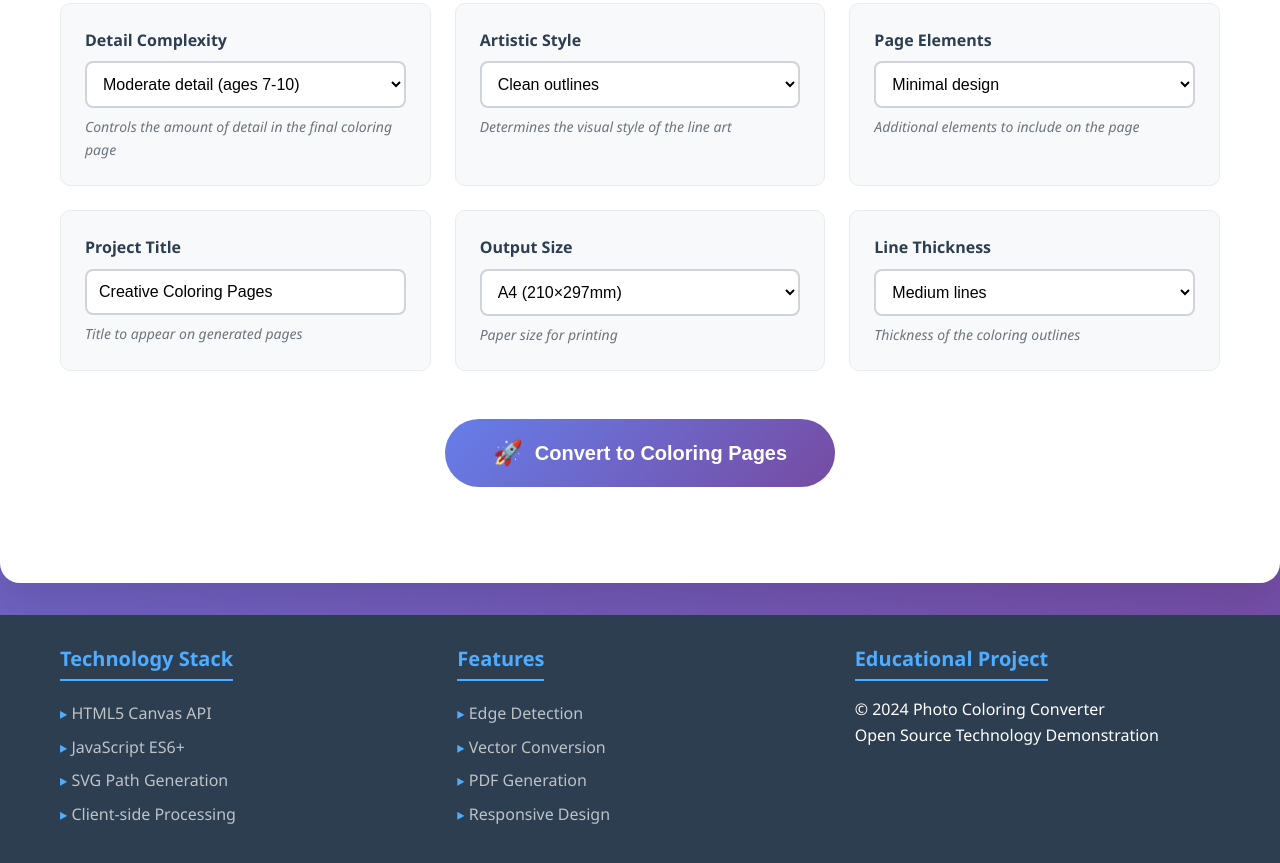
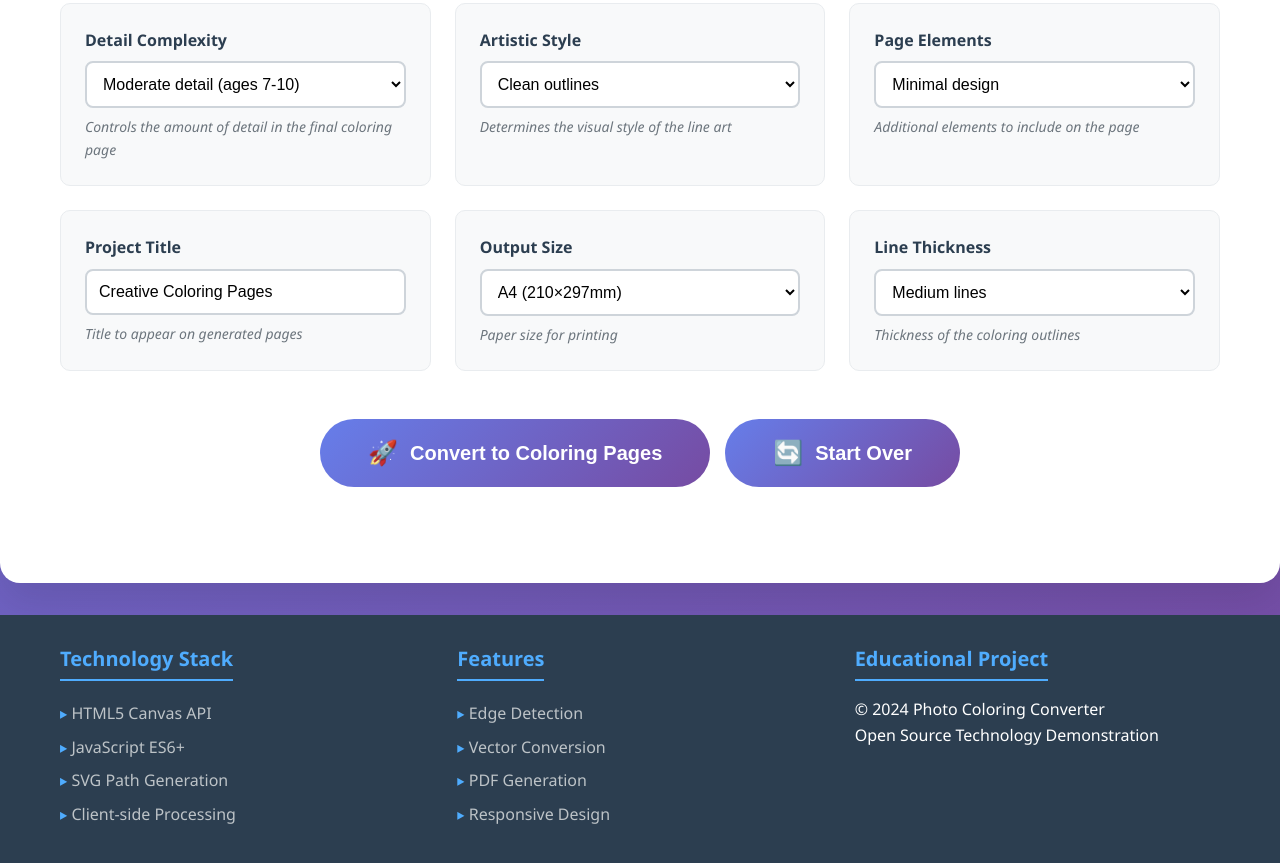
Before and after one commit to theprecursorius00/creative-memories-app, a plain HTML site: page index.html in a window 1280 px wide. Shown: the part 1331-2194 px from the top of the page. Drawn offline with Linux system fonts and the light colour scheme.

Commit message:
Update index.html
dual button

```diff
--- a/index.html
+++ b/index.html
@@ -142,11 +142,16 @@
 
             <!-- Process Button -->
             <section class="process-section">
+                <div class="button-group">
                 <button class="process-btn" id="processBtn" onclick="startImageProcessing()">
                     <span class="btn-icon">🚀</span>
                     <span class="btn-text">Convert to Coloring Pages</span>
                 </button>
-
+                <button class="process-btn" id="resetBtn" onclick="resetApplication()">
+                    <span class="btn-icon">🔄</span>
+                    <span class="btn-text">Start Over</span>
+                </button>
+                </div>
                 <!-- Progress Indicator -->
                 <div class="progress-container" id="progressContainer" style="display: none;">
                     <div class="progress-bar">
```
